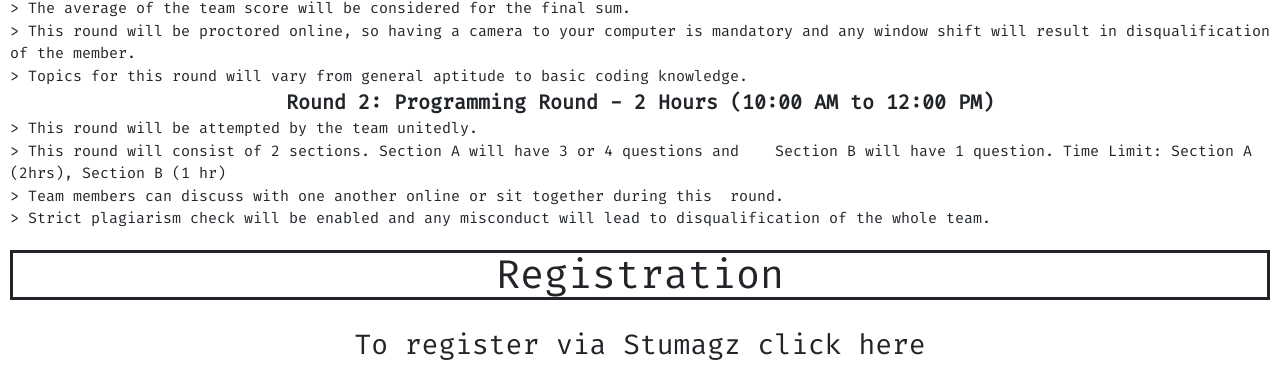
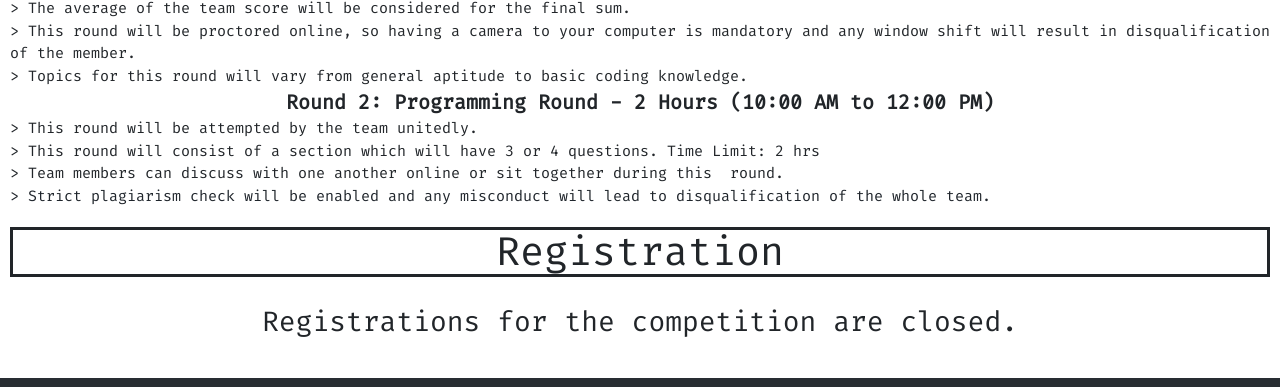
Before and after one commit to ubesh19-5N9/loc-web-dummy, a plain HTML site: page registration.html in a window 1280 px wide. Shown: the part 954-1341 px from the top of the page. Drawn offline with nearby package versions, Linux system fonts and the light colour scheme.

Commit message:
closed registrations

```diff
--- a/registration.html
+++ b/registration.html
@@ -211,9 +211,8 @@
               &gt; This round will be attempted by the team unitedly.
             </li>
             <li style="font-size: 15px; text-align: left">
-              &gt; This round will consist of 2 sections. Section A will have 3
-              or 4 questions and&nbsp; &nbsp; Section B will have 1 question.
-              Time Limit: Section A (2hrs), Section B (1 hr)
+              &gt; This round will consist of a section which will have 3 or 4
+              questions. Time Limit: 2 hrs
             </li>
             <li style="font-size: 15px; text-align: left">
               &gt; Team members can discuss with one another online or sit
@@ -238,6 +237,15 @@
         Registration
       </h1>
       <h1
+        style="
+          font-family: 'Fira Code', monospace;
+          font-size: 28px;
+          border-style: none;
+        "
+      >
+        Registrations for the competition are closed.
+      </h1>
+      <!-- <h1
         style="
           font-family: 'Fira Code', monospace;
           font-size: 28px;
@@ -294,7 +302,7 @@
       >
         After your registration, the team members will be added to a private
         Telegram Group.
-      </p>
+      </p> -->
     </div>
     <!-- Start: Footer Dark -->
     <div class="footer-dark">
@@ -312,7 +320,7 @@
             ><i class="fa fa-telegram"></i
           ></a>
           <p style="font-family: 'Fira Code', monospace">
-            <br />Or Contact us at: +91 707569882, +91 9959694455, +91
+            <br />Or Contact us at: +91 7075698828, +91 9959694455, +91
             7396808878
           </p>
           <p style="font-family: 'Fira Code', monospace">
```
